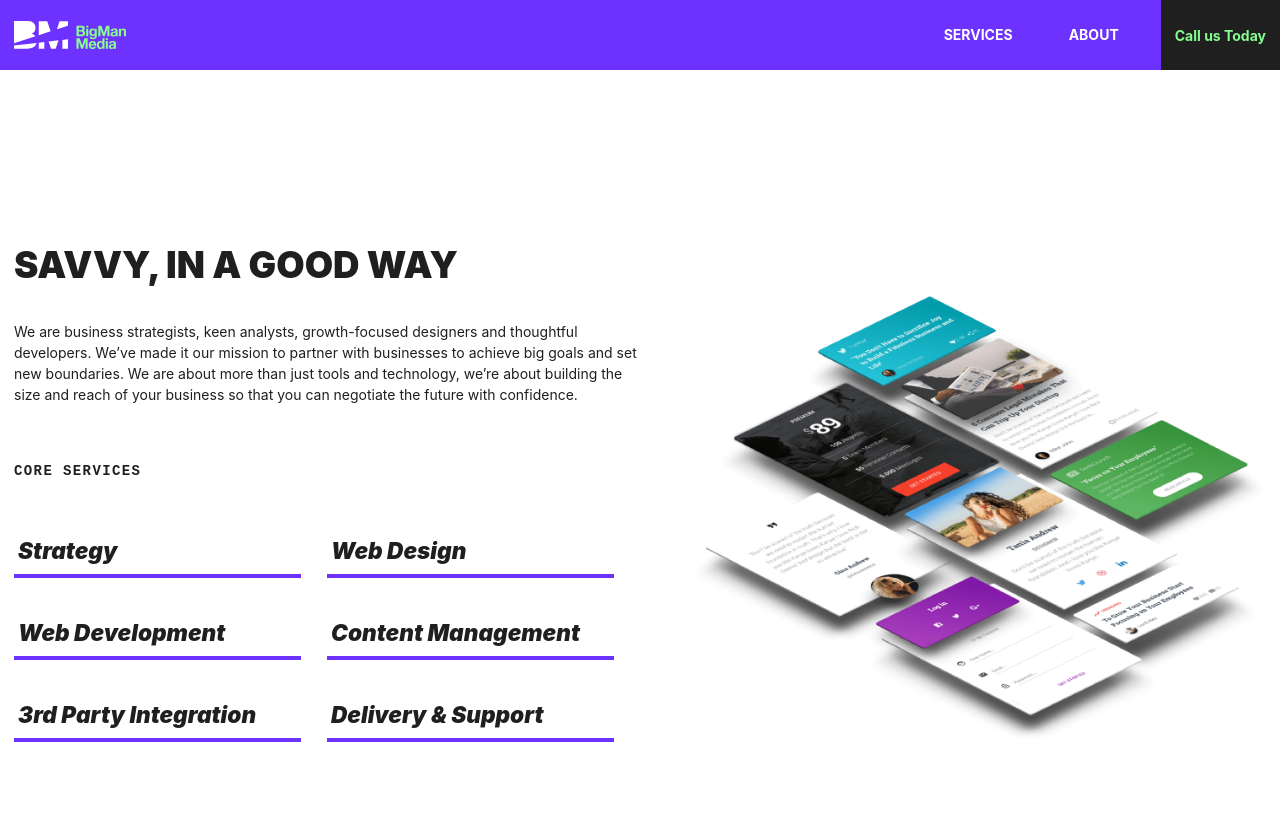
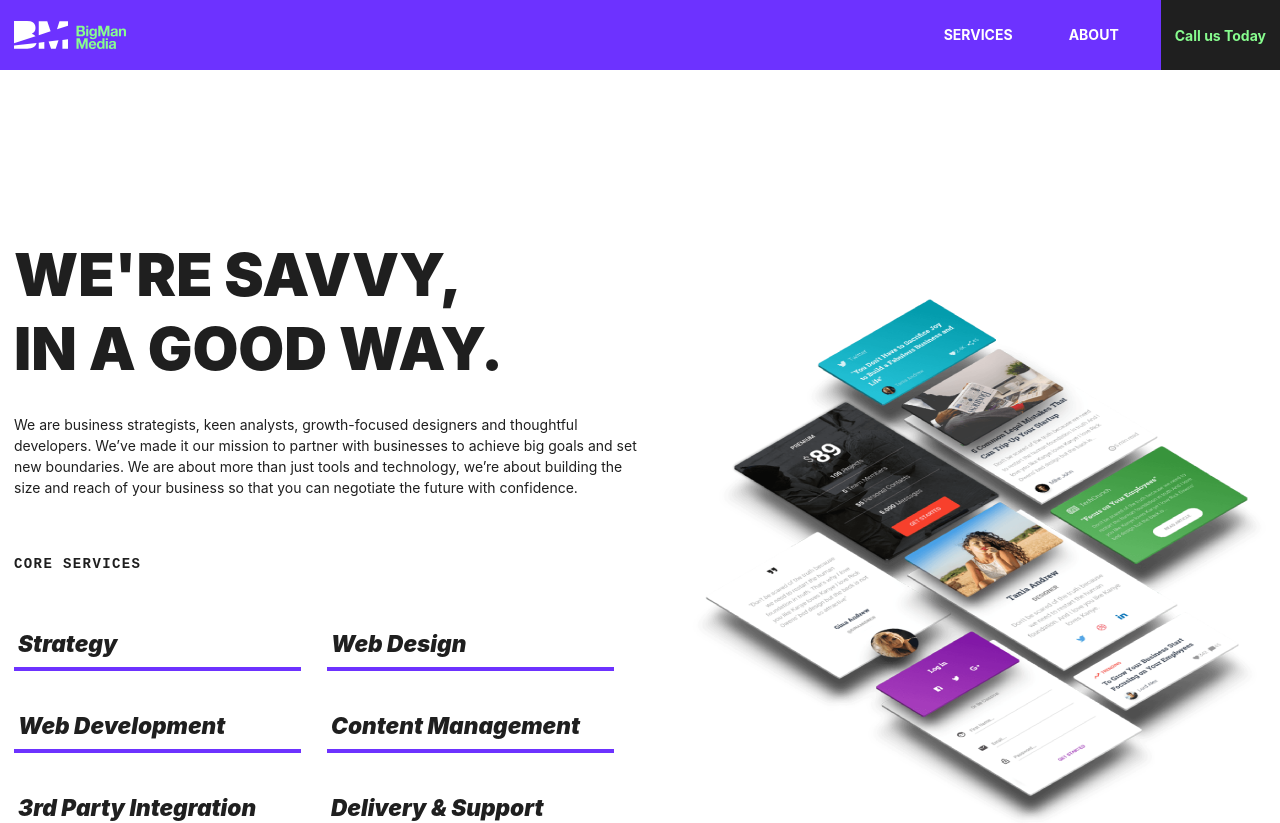
Before and after one commit to bryanjhickey/bmm-dev, a Nuxt app: page / in a window 1280 px wide. Shown: the top 823 px of the page. Built offline with nearby package versions, Linux system fonts and the light colour scheme; a web font is replaced by a local one.

Commit message:
update meta

```diff
--- a/nuxt.config.js
+++ b/nuxt.config.js
@@ -4,7 +4,7 @@ export default {
    ** Headers of the page
    */
   head: {
-    title: process.env.npm_package_name || '',
+    title: process.env.npm_package_siteName || '',
     meta: [
       { charset: 'utf-8' },
       { name: 'viewport', content: 'width=device-width, initial-scale=1' },
--- a/package.json
+++ b/package.json
@@ -1,7 +1,8 @@
 {
-  "name": "bmm-dev",
+  "name": "bmm",
   "version": "1.0.0",
-  "description": "My flawless Nuxt.js project",
+  "siteName": "Big Man Media",
+  "description": "Big Man Media is a creative agency focusing on marketing through web design, digital marketing and brand identities",
   "author": "Bryan Hickey",
   "private": true,
   "scripts": {
--- a/pages/index.vue
+++ b/pages/index.vue
@@ -4,9 +4,10 @@
       <div class="container">
         <div class="flex flex-col md:flex-row md:flex-wrap">
           <div class="w-full md:w-1/2 overflow-hidden">
-            <nuxt-link class="text-xl uppercase font-black hover:text-purple-500" to="/services">
-              <h2 class="mb-8">Savvy, in a good way</h2>
-            </nuxt-link>
+            <h2 class="text-2xl uppercase leading-tight font-black hover:text-purple-500 mb-8">
+              We're savvy,
+              <br />in a good way.
+            </h2>
             <p>{{ services.description }}</p>
             <img
               class="w-11/12 mr-auto ml-auto my-8 md:hidden"
--- a/pages/services.vue
+++ b/pages/services.vue
@@ -353,6 +353,15 @@ export default {
         ]
       }
     }
+  },
+  head() {
+    return {
+      title: 'Services',
+      meta: [
+        // hid is used as unique identifier. Do not use `vmid` for it as it will not work
+        { hid: 'description', name: 'description', content: 'Services' }
+      ]
+    }
   }
 }
 </script>
```
Also changed, not shown: static/icon.png, 1 other file (tests, documents, lock files or other folders).
